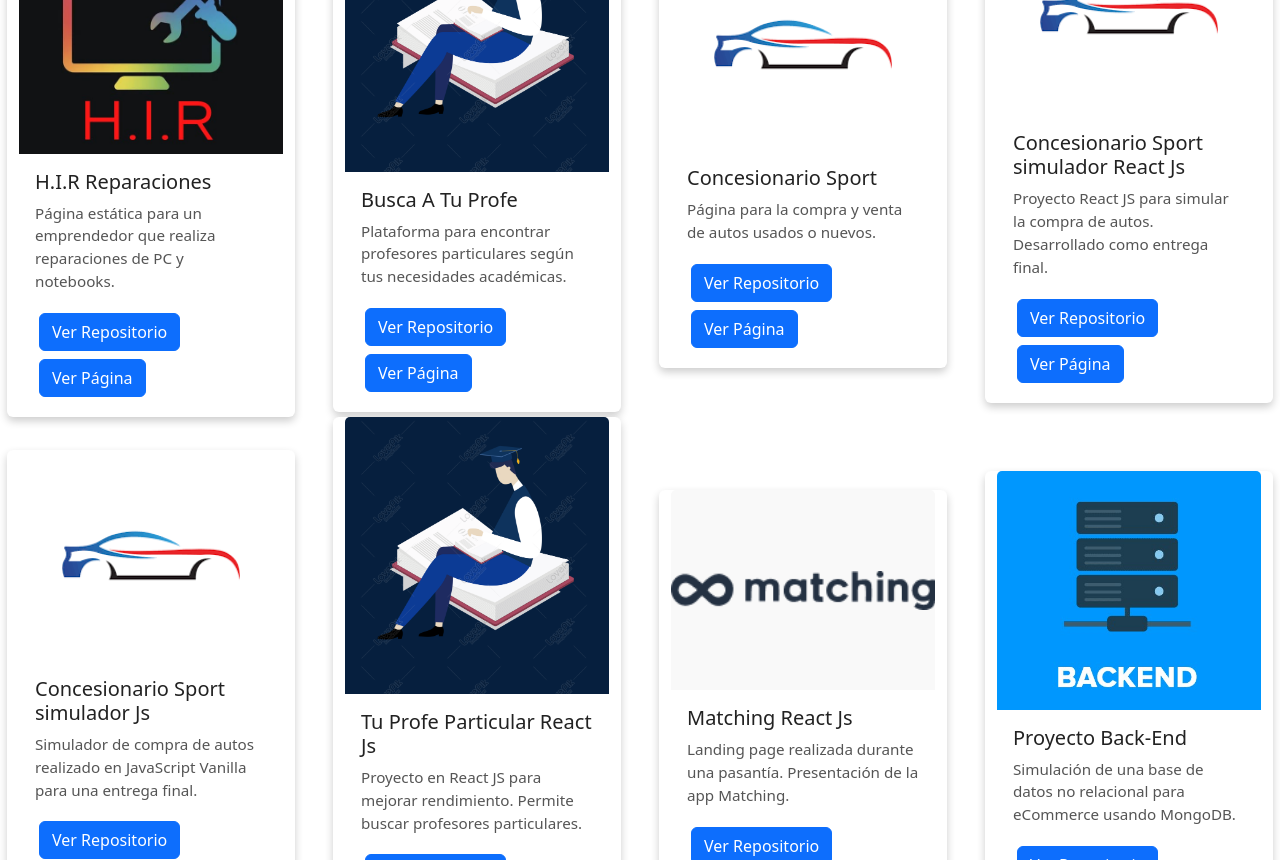
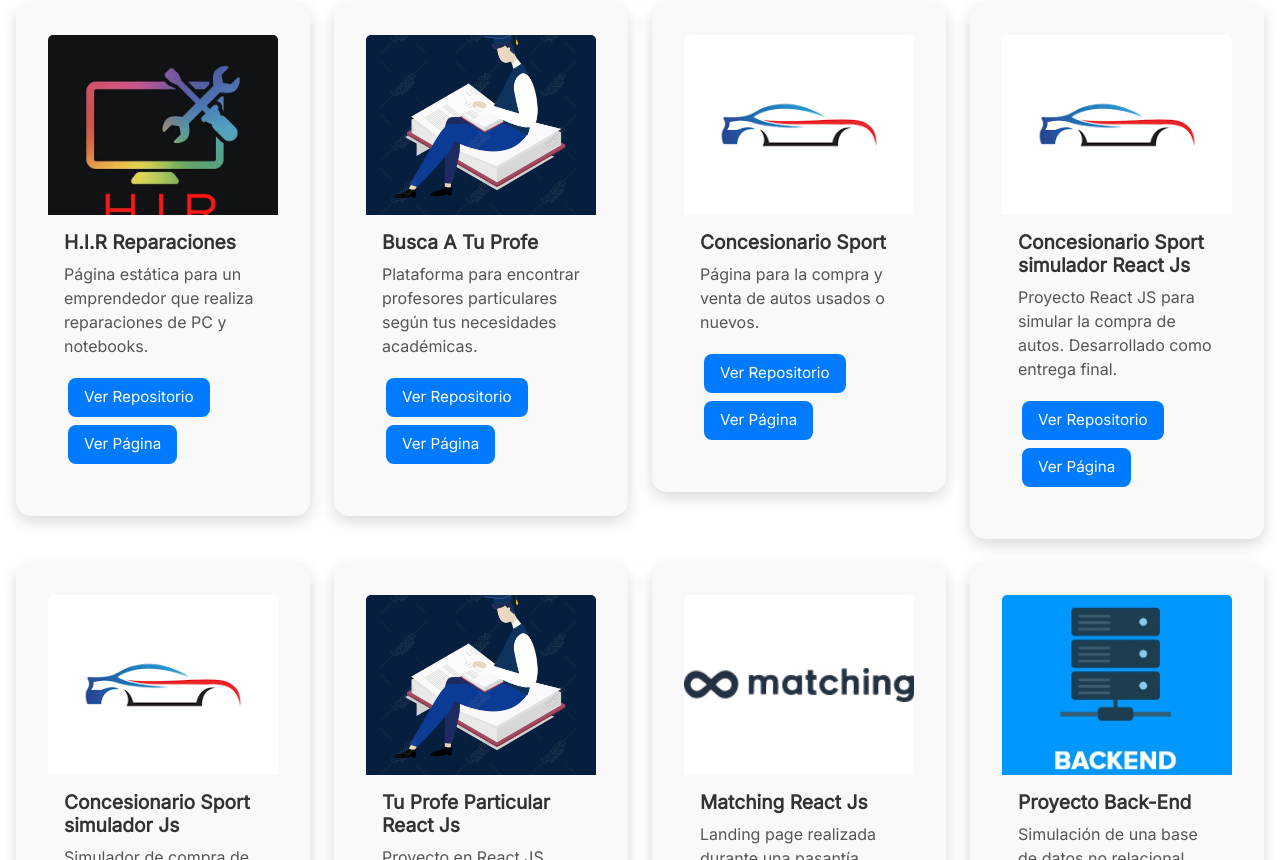
Before and after one commit to IgnacioRojos/Porfolio-react-js, a React (Create React App) app: page / in a window 1280 px wide. Shown: the part 1940-2800 px from the top of the page. Built offline with nearby package versions, Linux system fonts and the light colour scheme.

Commit message:
se añadieron mejoras a los componentes

```diff
--- a/src/App.css
+++ b/src/App.css
@@ -1,50 +1,142 @@
-/* === Estilos globales === */
+/* === Estilos generales === */
 html {
   scroll-behavior: smooth;
+   overflow-x: hidden;
 }
 
 body {
-  font-family: 'Inter', sans-serif;
+  font-family: 'Segoe UI', 'Inter', sans-serif;
+  background-color: #e0f2fe; /* Claro por defecto */
+  color: #334155;
+  transition: background-color 0.3s, color 0.3s;
+  margin: 0;
+  padding: 0;
   line-height: 1.6;
-  color: #334155;
-  background-color: #e0f2fe; /* celeste claro */
-  transition: background 0.3s, color 0.3s;
 }
 
-body.dark {
-  background-color: #0f172a;
-  color: #f1f5f9;
+/* Modo oscuro */
+.dark-mode {
+  background-color: #0d1117;
+  color: #e6edf3;
 }
 
-/* --- ESTILOS ORIGINALES DE App --- */
-.App {
-  text-align: center;
+/* Títulos */
+h1, h2, h3, h4, h5, h6 {
+  color: inherit;
 }
 
-.App-logo {
-  height: 40vmin;
-  pointer-events: none;
+/* Enlaces */
+a {
+  color: #007bff;
+  text-decoration: none;
+  transition: color 0.3s ease;
 }
 
-@media (prefers-reduced-motion: no-preference) {
-  .App-logo {
-    animation: App-logo-spin infinite 20s linear;
-  }
+a:hover {
+  color: #0056b3;
 }
 
-.App-header {
-  background-color: #282c34;
-  min-height: 100vh;
-  display: flex;
-  flex-direction: column;
-  align-items: center;
-  justify-content: center;
-  font-size: calc(10px + 2vmin);
+/* Enlaces en modo oscuro */
+.dark-mode a {
+  color: #58a6ff;
+}
+
+.dark-mode a:hover {
+  color: #1e90ff;
+}
+
+/* Botones */
+button, .btn {
+  background-color: #007bff;
+  color: white;
+  padding: 0.5rem 1rem;
+  border: none;
+  border-radius: 6px;
+  cursor: pointer;
+  font-weight: 500;
+  transition: background-color 0.3s ease;
+}
+
+button:hover, .btn:hover {
+  background-color: #0056b3;
+}
+
+/* Botones en modo oscuro */
+.dark-mode button,
+.dark-mode .btn {
+  background-color: #1e90ff;
   color: white;
 }
 
-.App-link {
-  color: #61dafb;
+.dark-mode button:hover,
+.dark-mode .btn:hover {
+  background-color: #0d74d1;
+}
+
+/* Secciones o cards */
+.section,
+.card,
+.container {
+  background-color: #f8fafc;
+  border-radius: 10px;
+  padding: 2rem;
+  margin: 2rem auto;
+  box-shadow: 0 2px 10px rgba(0, 0, 0, 0.05);
+  max-width: 1000px;
+  transition: background-color 0.3s;
+}
+
+.dark-mode .section,
+.dark-mode .card,
+.dark-mode .container {
+  background-color: #161b22;
+  box-shadow: 0 2px 10px rgba(255, 255, 255, 0.05);
+}
+
+/* Separadores */
+.section-divider {
+  height: 2px;
+  background-color: #94a3b8;
+  margin: 2rem 0;
+}
+
+.dark-mode .section-divider {
+  background-color: #30363d;
+}
+/* === Footer === */
+footer {
+  background-color: #f1f5f9;
+  color: #334155;
+  text-align: center;
+  padding: 1.5rem 0;
+  font-size: 0.95rem;
+  border-top: 1px solid #cbd5e1;
+  transition: background-color 0.3s ease, color 0.3s ease;
+}
+
+footer a {
+  color: #007bff;
+  text-decoration: none;
+  font-weight: 500;
+}
+
+footer a:hover {
+  color: #0056b3;
+}
+
+/* === Footer - modo oscuro === */
+.dark-mode footer {
+  background-color: #0d1117;
+  color: #e6edf3;
+  border-top: 1px solid #30363d;
+}
+
+.dark-mode footer a {
+  color: #58a6ff;
+}
+
+.dark-mode footer a:hover {
+  color: #1e90ff;
 }
 
 @keyframes App-logo-spin {
--- a/src/Componentes/Proyects/proyects.css
+++ b/src/Componentes/Proyects/proyects.css
@@ -1,40 +1,106 @@
+/* ===== Variables y configuración general ===== */
+:root {
+  --bg-color: #fff;
+  --text-color: #333;
+  --card-bg: #f9f9f9;
+  --card-text: #555;
+  --btn-bg: #007bff;
+  --btn-text: #fff;
+}
+
+.dark-mode {
+  --bg-color: #121212;
+  --text-color: #ffffff;
+  --card-bg: #1e1e1e;
+  --card-text: #cccccc;
+  --btn-bg: #0d6efd;
+}
+
+/* Aplica colores y fuente global */
+body {
+  font-family: 'Inter', sans-serif;
+  background-color: var(--bg-color);
+  color: var(--text-color);
+  transition: background-color 0.3s ease, color 0.3s ease;
+}
+
+/* ===== Título principal ===== */
 .tituloProyecto {
   text-align: center;
+  font-size: 2.5rem;
+  font-weight: bold;
   margin-top: 2rem;
   margin-bottom: 2rem;
-  font-weight: bold;
-  color: #333;
+  color: var(--text-color);
 }
 
+/* ===== Contenedor de cards ===== */
+.habilidades {
+  padding: 2rem 1rem;
+}
+
+/* ===== Card de proyecto ===== */
 .card-proyecto {
+  background-color: var(--card-bg);
+  color: var(--card-text);
   width: 100%;
-  max-width: 18rem;
+  max-width: 320px;
   margin: auto;
-  box-shadow: 0 4px 8px rgba(0, 0, 0, 0.2);
+  border-radius: 15px;
+  overflow: hidden;
   border: none;
-  transition: transform 0.2s ease;
+  box-shadow: 0 6px 16px rgba(0, 0, 0, 0.15);
+  transition: transform 0.3s ease, box-shadow 0.3s ease;
 }
 
 .card-proyecto:hover {
-  transform: translateY(-5px);
+  transform: translateY(-10px);
+  box-shadow: 0 10px 25px rgba(0, 0, 0, 0.2);
 }
 
+/* ===== Imagen de la card ===== */
+.card-img-top {
+  height: 180px;
+  object-fit: cover;
+  width: 100%;
+}
+
+/* Imagen especial para Matching */
+.imgMatching {
+  object-fit: contain;
+  height: 180px;
+  background-color: #fff;
+}
+
+/* ===== Título y texto ===== */
 .card-title {
-  font-size: 1.25rem;
-  color: #222;
+  font-size: 1.2rem;
+  font-weight: bold;
+  color: var(--text-color);
 }
 
 .card-text {
-  font-size: 0.95rem;
-  color: #555;
+  font-size: 1rem;
+  color: var(--card-text);
+  margin-bottom: 1rem;
 }
 
+/* ===== Botones ===== */
 .boton1 {
-  margin: 0.25rem 0.25rem;
+  display: inline-block;
+  margin: 0.25rem;
+  padding: 0.5rem 1rem;
+  font-size: 0.95rem;
+  font-weight: 500;
+  background-color: var(--btn-bg);
+  color: var(--btn-text);
+  border: none;
+  border-radius: 8px;
+  transition: background-color 0.2s ease;
+  text-decoration: none;
 }
 
-.imgMatching {
-  object-fit: contain;
-  height: 200px;
-  background-color: #f9f9f9;
+.boton1:hover {
+  background-color: #0056b3;
+  color: #fff;
 }
--- a/src/Componentes/Proyects/proyects.jsx
+++ b/src/Componentes/Proyects/proyects.jsx
@@ -7,99 +7,99 @@ const Proyects = () => {
       <div className="col-lg-12 col-12" id="proyectos">
         <h2 className="tituloProyecto">Mis Proyectos</h2>
         <div className="col">
-          <div className="row row-cols-1 row-cols-md-3 g-4 habilidades">
+          <div className="row row-cols-1 row-cols-md-2 row-cols-lg-4 g-4 habilidades">
 
+            <div className="col">
               <div className="card card-proyecto">
                 <Image src="./img proyects/logoPagina.jpg" className="card-img-top" alt="HIR Reparaciones" />
                 <div className="card-body">
                   <h5 className="card-title">H.I.R Reparaciones</h5>
-                <p className="card-text">
-                  Página estática para un emprendedor que realiza reparaciones de PC y notebooks.
-                </p>
-                <a href="https://github.com/IgnacioRojos/HIR-reparaciones.git" target="_blank" rel="noopener noreferrer" className="btn btn-primary boton1">Ver Repositorio</a>
-                <a href="https://ignaciorojos.github.io/HIR-reparaciones/" target="_blank" rel="noopener noreferrer" className="btn btn-primary boton1">Ver Página</a>
+                  <p className="card-text">Página estática para un emprendedor que realiza reparaciones de PC y notebooks.</p>
+                  <a href="https://github.com/IgnacioRojos/HIR-reparaciones.git" target="_blank" rel="noopener noreferrer" className="btn btn-outline-primary boton1">Ver Repositorio</a>
+                  <a href="https://timely-pudding-7f745d.netlify.app/" target="_blank" rel="noopener noreferrer" className="btn btn-outline-primary boton1">Ver Página</a>
+                </div>
               </div>
             </div>
 
+            <div className="col">
               <div className="card card-proyecto">
                 <Image src="./img proyects/estudio.png" className="card-img-top" alt="Busca a tu Profe" />
                 <div className="card-body">
                   <h5 className="card-title">Busca A Tu Profe</h5>
-                <p className="card-text">
-                  Plataforma para encontrar profesores particulares según tus necesidades académicas.
-                </p>
-                <a href="https://github.com/IgnacioRojos/Tu-Profe-Particular.git" target="_blank" rel="noopener noreferrer" className="btn btn-primary boton1">Ver Repositorio</a>
-                <a href="https://ignaciorojos.github.io/Tu-Profe-Particular/" target="_blank" rel="noopener noreferrer" className="btn btn-primary boton1">Ver Página</a>
+                  <p className="card-text">Plataforma para encontrar profesores particulares según tus necesidades académicas.</p>
+                  <a href="https://github.com/IgnacioRojos/Tu-Profe-Particular.git" target="_blank" rel="noopener noreferrer" className="btn btn-outline-primary boton1">Ver Repositorio</a>
+                  <a href="https://ignaciorojos.github.io/Tu-Profe-Particular/" target="_blank" rel="noopener noreferrer" className="btn btn-outline-primary boton1">Ver Página</a>
+                </div>
               </div>
             </div>
 
+            <div className="col">
               <div className="card card-proyecto">
                 <Image src="./img proyects/auto.jpg" className="card-img-top" alt="Concesionario Sport" />
                 <div className="card-body">
                   <h5 className="card-title">Concesionario Sport</h5>
-                <p className="card-text">
-                  Página para la compra y venta de autos usados o nuevos.
-                </p>
-                <a href="https://github.com/IgnacioRojos/Concesionario-Sport.git" target="_blank" rel="noopener noreferrer" className="btn btn-primary boton1">Ver Repositorio</a>
-                <a href="https://ignaciorojos.github.io/Concesionario-Sport/" target="_blank" rel="noopener noreferrer" className="btn btn-primary boton1">Ver Página</a>
+                  <p className="card-text">Página para la compra y venta de autos usados o nuevos.</p>
+                  <a href="https://github.com/IgnacioRojos/Concesionario-Sport.git" target="_blank" rel="noopener noreferrer" className="btn btn-outline-primary boton1">Ver Repositorio</a>
+                  <a href="https://ignaciorojos.github.io/Concesionario-Sport/" target="_blank" rel="noopener noreferrer" className="btn btn-outline-primary boton1">Ver Página</a>
+                </div>
               </div>
             </div>
 
+            <div className="col">
               <div className="card card-proyecto">
                 <Image src="./img proyects/auto.jpg" className="card-img-top" alt="Simulador React JS" />
                 <div className="card-body">
                   <h5 className="card-title">Concesionario Sport simulador React Js</h5>
-                <p className="card-text">
-                  Proyecto React JS para simular la compra de autos. Desarrollado como entrega final.
-                </p>
-                <a href="https://github.com/IgnacioRojos/Concesionario-Sport-React-Js.git" target="_blank" rel="noopener noreferrer" className="btn btn-primary boton1">Ver Repositorio</a>
-                <a href="https://fantastic-kitten-2748bf.netlify.app/" target="_blank" rel="noopener noreferrer" className="btn btn-primary boton1">Ver Página</a>
+                  <p className="card-text">Proyecto React JS para simular la compra de autos. Desarrollado como entrega final.</p>
+                  <a href="https://github.com/IgnacioRojos/Concesionario-Sport-React-Js.git" target="_blank" rel="noopener noreferrer" className="btn btn-outline-primary boton1">Ver Repositorio</a>
+                  <a href="https://fantastic-kitten-2748bf.netlify.app/" target="_blank" rel="noopener noreferrer" className="btn btn-outline-primary boton1">Ver Página</a>
+                </div>
               </div>
             </div>
 
+            <div className="col">
               <div className="card card-proyecto">
                 <Image src="./img proyects/auto.jpg" className="card-img-top" alt="Simulador JS" />
                 <div className="card-body">
                   <h5 className="card-title">Concesionario Sport simulador Js</h5>
-                <p className="card-text">
-                  Simulador de compra de autos realizado en JavaScript Vanilla para una entrega final.
-                </p>
-                <a href="https://github.com/IgnacioRojos/Concesionario-Sport-simulador-de-compra.git" target="_blank" rel="noopener noreferrer" className="btn btn-primary boton1">Ver Repositorio</a>
-                <a href="https://ignaciorojos.github.io/Concesionario-Sport-simulador-de-compra/" target="_blank" rel="noopener noreferrer" className="btn btn-primary boton1">Ver Página</a>
+                  <p className="card-text">Simulador de compra de autos realizado en JavaScript Vanilla para una entrega final.</p>
+                  <a href="https://github.com/IgnacioRojos/Concesionario-Sport-simulador-de-compra.git" target="_blank" rel="noopener noreferrer" className="btn btn-outline-primary boton1">Ver Repositorio</a>
+                  <a href="https://helpful-tanuki-e4dc1a.netlify.app/" target="_blank" rel="noopener noreferrer" className="btn btn-outline-primary boton1">Ver Página</a>
+                </div>
               </div>
             </div>
 
+            <div className="col">
               <div className="card card-proyecto">
                 <Image src="./img proyects/estudio.png" className="card-img-top" alt="Tu Profe Particular React JS" />
                 <div className="card-body">
                   <h5 className="card-title">Tu Profe Particular React Js</h5>
-                <p className="card-text">
-                  Proyecto en React JS para mejorar rendimiento. Permite buscar profesores particulares.
-                </p>
-                <a href="https://github.com/IgnacioRojos/Tu-Profe-Particular-React.git" target="_blank" rel="noopener noreferrer" className="btn btn-primary boton1">Ver Repositorio</a>
-                <a href="https://sage-pegasus-304db4.netlify.app/" target="_blank" rel="noopener noreferrer" className="btn btn-primary boton1">Ver Página</a>
+                  <p className="card-text">Proyecto en React JS para mejorar rendimiento. Permite buscar profesores particulares.</p>
+                  <a href="https://github.com/IgnacioRojos/Tu-Profe-Particular-React.git" target="_blank" rel="noopener noreferrer" className="btn btn-outline-primary boton1">Ver Repositorio</a>
+                  <a href="https://sage-pegasus-304db4.netlify.app/" target="_blank" rel="noopener noreferrer" className="btn btn-outline-primary boton1">Ver Página</a>
+                </div>
               </div>
             </div>
 
+            <div className="col">
               <div className="card card-proyecto">
                 <Image src="./img proyects/Capa_1.png" className="card-img-top imgMatching" alt="Matching" />
                 <div className="card-body">
                   <h5 className="card-title">Matching React Js</h5>
-                <p className="card-text">
-                  Landing page realizada durante una pasantía. Presentación de la app Matching.
-                </p>
-                <a href="https://github.com/IgnacioRojos/Matching-Vite.git" target="_blank" rel="noopener noreferrer" className="btn btn-primary boton1">Ver Repositorio</a>
+                  <p className="card-text">Landing page realizada durante una pasantía. Presentación de la app Matching.</p>
+                  <a href="https://github.com/IgnacioRojos/Matching-Vite.git" target="_blank" rel="noopener noreferrer" className="btn btn-outline-primary boton1">Ver Repositorio</a>
+                </div>
               </div>
             </div>
 
+            <div className="col">
               <div className="card card-proyecto">
                 <Image src="./img proyects/BackEnd.jpg" className="card-img-top" alt="Back-End" />
                 <div className="card-body">
                   <h5 className="card-title">Proyecto Back-End</h5>
-                <p className="card-text">
-                  Simulación de una base de datos no relacional para eCommerce usando MongoDB.
-                </p>
-                <a href="https://github.com/IgnacioRojos/BackEnd.git" target="_blank" rel="noopener noreferrer" className="btn btn-primary boton1">Ver Repositorio</a>
+                  <p className="card-text">Simulación de una base de datos no relacional para eCommerce usando MongoDB.</p>
+                  <a href="https://github.com/IgnacioRojos/BackEnd.git" target="_blank" rel="noopener noreferrer" className="btn btn-outline-primary boton1">Ver Repositorio</a>
+                </div>
               </div>
             </div>
 
--- a/src/index.js
+++ b/src/index.js
@@ -1,7 +1,7 @@
 import React from 'react';
 import ReactDOM from 'react-dom/client';
-import './index.css';
 import App from './App';
+import "./App.css"
 import reportWebVitals from './reportWebVitals';
 
 const root = ReactDOM.createRoot(document.getElementById('root'));
```
Also changed, not shown: src/Componentes/About/about.css (+20 -0 lines), src/Componentes/About/about.jsx (+4 -4 lines), src/Componentes/Header/header.css (+43 -44 lines), src/Componentes/Skills/skills.css (+8 -0 lines), 2 other files (tests, documents, lock files or other folders). Lines whose indentation alone changed are shown as unchanged.
